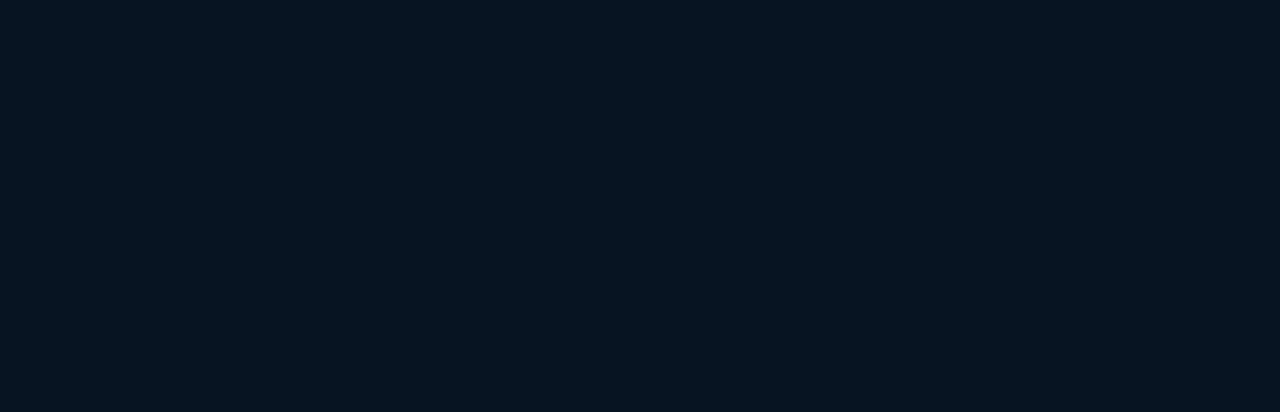
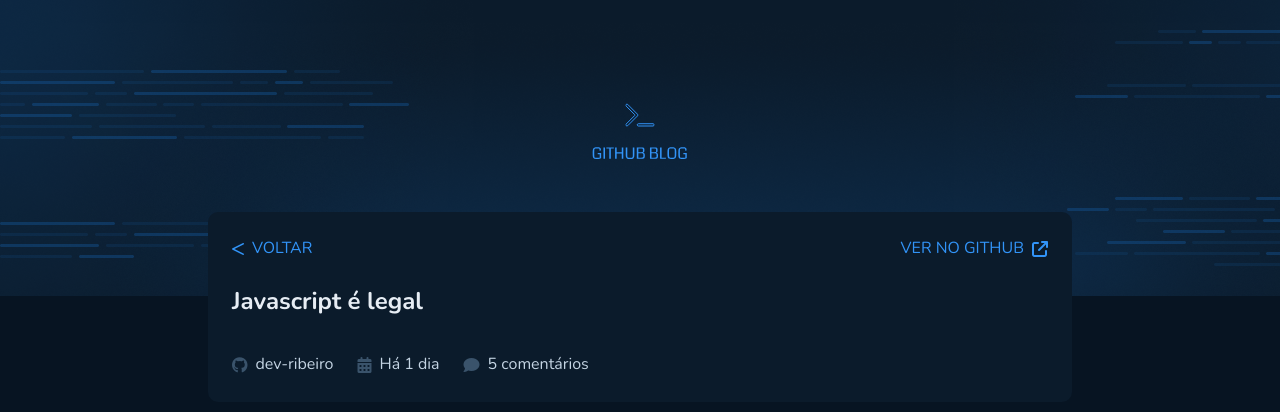
Before and after one commit to dev-ribeiro/ignite-github-blog, a React (Vite) app: page /post in a window 1280 px wide. Before the commit this address had no page. Shown: the top 412 px of the page. Built offline with nearby package versions, Linux system fonts and the light colour scheme.

Commit message:
router: create Post page route

```diff
--- a/src/Router.tsx
+++ b/src/Router.tsx
@@ -1,6 +1,8 @@
 import { Routes, Route } from 'react-router-dom'
 import { DefaultLayout } from './layouts/DefaultLayout'
+import { PostPageLayout } from './layouts/PostPageLayout'
 import { Home } from './pages/Home'
+import { PostPage } from './pages/PostPage'
 
 export function Router() {
   return (
@@ -8,6 +10,9 @@
       <Route path="/" element={<DefaultLayout />}>
         <Route path="/" element={<Home />} />
       </Route>
+      <Route path="/post" element={<PostPageLayout />}>
+        <Route path="*" element={<PostPage />} />
+      </Route>
     </Routes>
   )
 }
--- /dev/null
+++ b/src/layouts/PostPageLayout/index.tsx
@@ -0,0 +1,11 @@
+import { Outlet } from 'react-router-dom'
+import { PostInfo } from '../../components/PostInfo'
+
+export function PostPageLayout() {
+  return (
+    <div>
+      <PostInfo />
+      <Outlet />
+    </div>
+  )
+}
--- /dev/null
+++ b/src/pages/PostPage/index.tsx
@@ -0,0 +1,7 @@
+export function PostPage() {
+  return (
+    <div>
+      <span>POST PAGE</span>
+    </div>
+  )
+}
```
Also changed, not shown: src/pages/PostPage/styles.ts (added).
